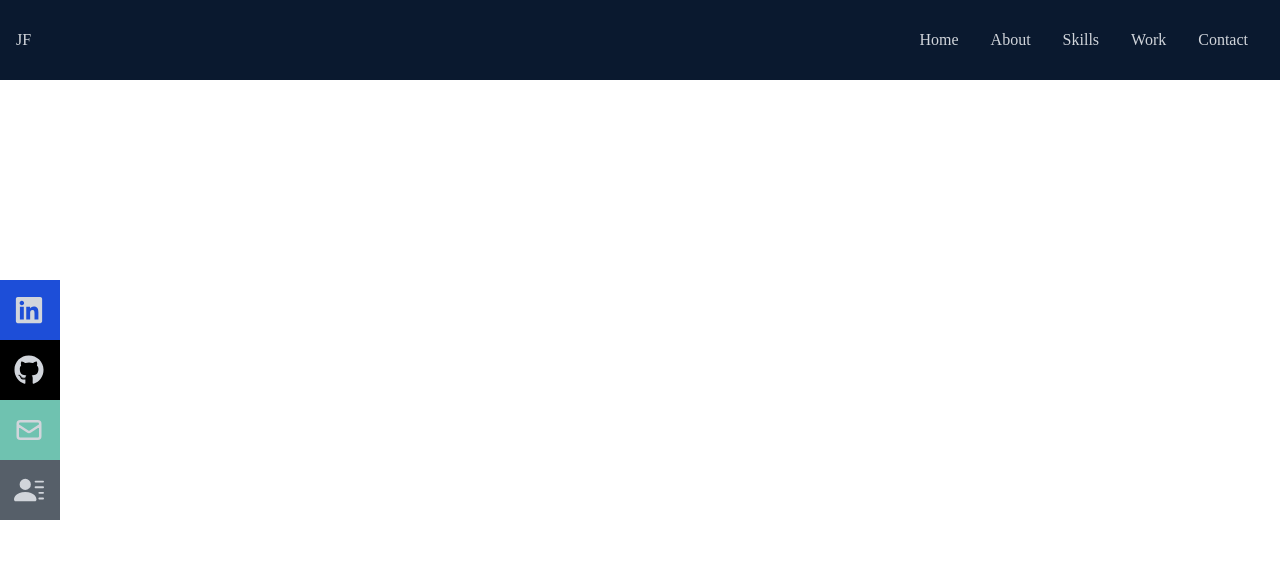
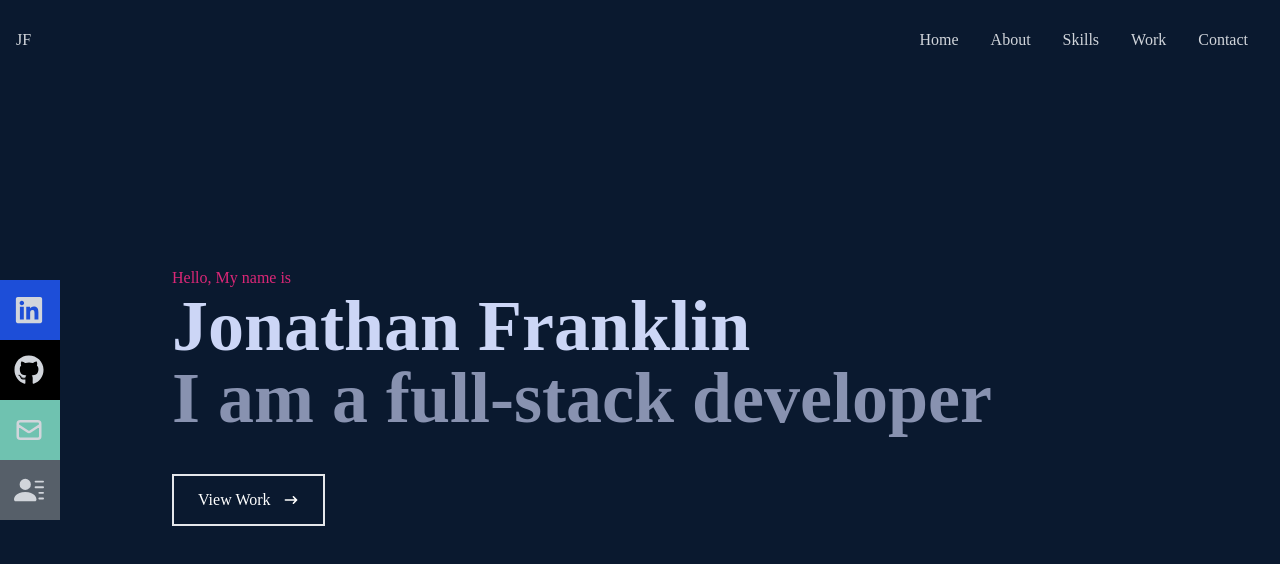
Before and after one commit to JonCurls/Portfolio, a React (Create React App) app: page / in a window 1280 px wide. Shown: the top 564 px of the page. Built offline with nearby package versions, Linux system fonts and the light colour scheme.

Commit message:
intro and work button

```diff
--- a/src/components/Home.jsx
+++ b/src/components/Home.jsx
@@ -2,6 +2,26 @@
 import { HiArrowNarrowRight } from "react-icons/hi";
 
 export const Home = () => {
-  return;
-  <div className="bg-[#0a192f]"></div>;
+  return (
+    <div name="home" className="w-full h-screen bg-[#0a192f]">
+      <div className="max-w-[1000px] mx-auto px-8 flex flex-col justify-center h-full">
+        <p className="text-pink-600">Hello, My name is</p>
+        <h1 className="text-4xl sm:text-7xl font-bold text-[#ccd6f6]">
+          Jonathan Franklin
+        </h1>
+        <h2 className="text-4xl sm:text-7xl font-bold text-[#8892b0]">
+          I am a full-stack developer
+        </h2>
+        <p className="text-[#8892b0] py-4 max-w-[700px]"></p>
+        <div>
+          <button className="text-white group border-2 px-6 py-3 my-2 flex items-center hover:bg-pink-600 hover:border-pink-600">
+            View Work
+            <span className="group-hover:rotate-90 duration-300">
+              <HiArrowNarrowRight className="ml-3" />
+            </span>
+          </button>
+        </div>
+      </div>
+    </div>
+  );
 };
```
